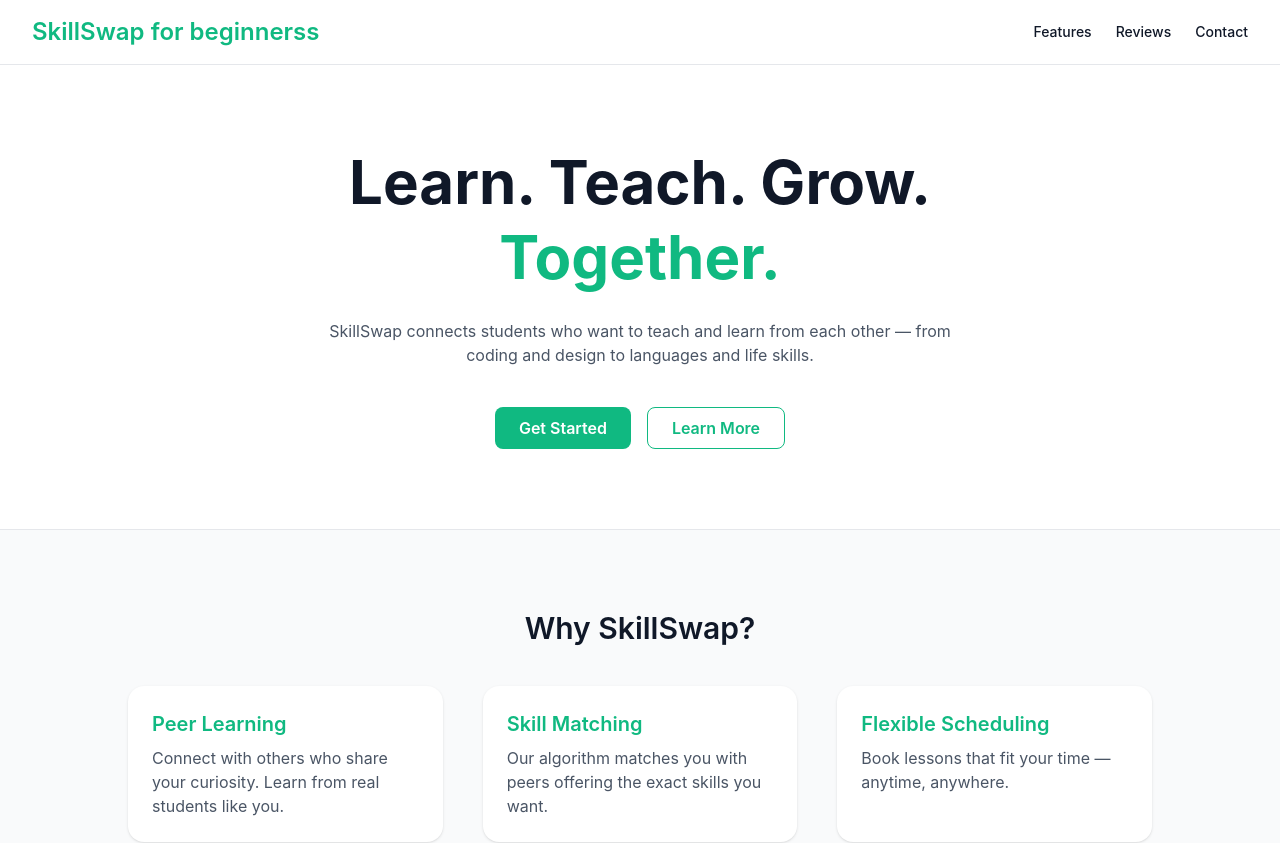
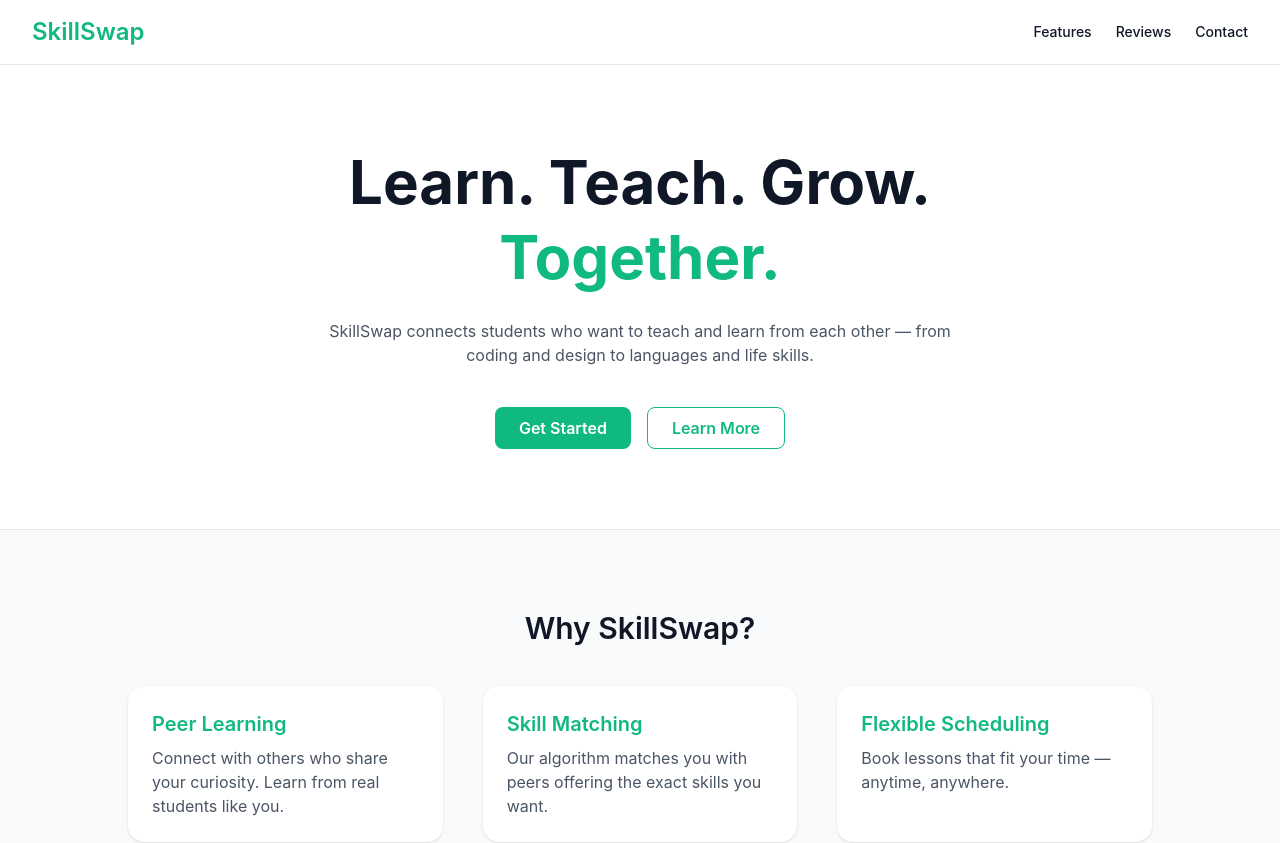
Before and after one commit to OtamaOmar/SkillSwap-Frontend, a React app: page / in a window 1280 px wide. Shown: the top 843 px of the page. Built offline with nearby package versions, Linux system fonts and the light colour scheme; the HTML template or start-up script is replaced by a standard one.

Commit message:
return to normal

```diff
--- a/src/pages/LandingPage.jsx
+++ b/src/pages/LandingPage.jsx
@@ -8,7 +8,7 @@
     <div className="min-h-screen overflow-y-scroll bg-white text-gray-900 dark:bg-gray-950 dark:text-gray-100 flex flex-col">
       {/* Navbar */}
       <header className="w-full flex items-center justify-between px-8 py-4 border-b border-gray-200 dark:border-gray-800">
-        <h1 className="text-2xl font-semibold text-primary">SkillSwap for beginnerss</h1>
+        <h1 className="text-2xl font-semibold text-primary">SkillSwap</h1>
 
         <div className="flex items-center gap-4">
           <nav className="hidden md:flex gap-6 text-sm font-medium">
```
